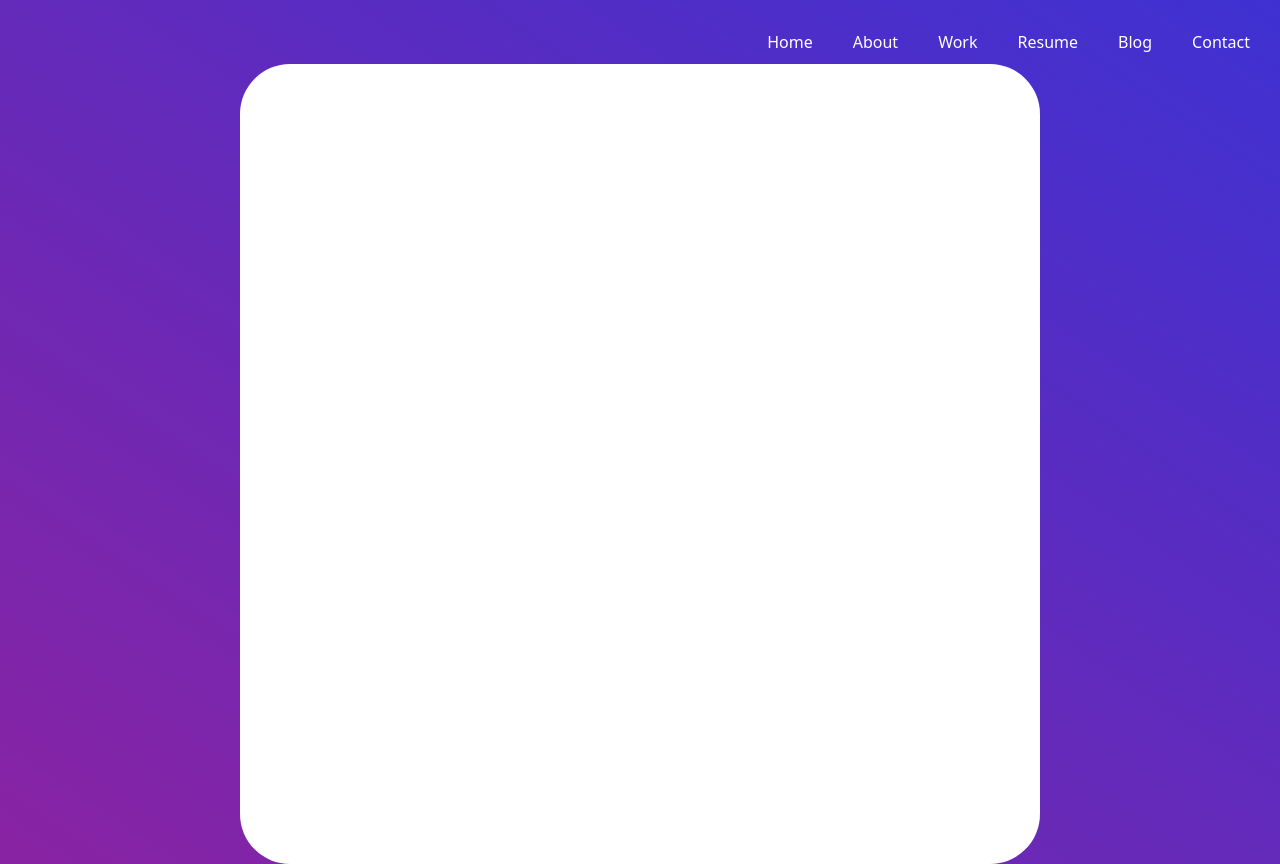
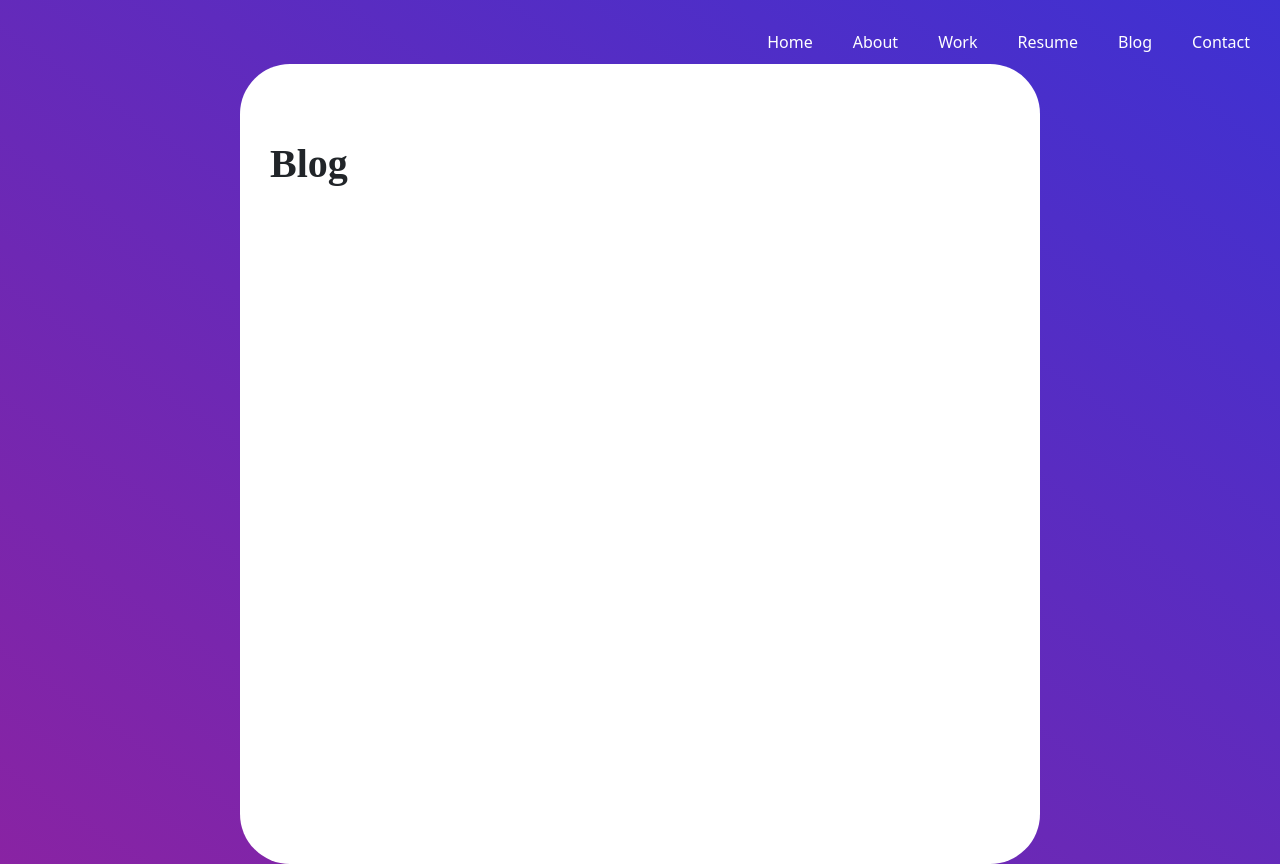
Before and after one commit to shoungruf/mywebsite, a React (Create React App) app: page /blog in a window 1280 px wide. Built offline with nearby package versions, Linux system fonts and the light colour scheme.

Commit message:
pdfchanges

```diff
--- a/src/BlogPage.js
+++ b/src/BlogPage.js
@@ -9,7 +9,7 @@ class BlogPage extends Component {
         <header className="App-Frame">
 
         <div className="white-page">
-
+        <text className="PageHeaders"> Blog</text>
         </div>
 
       </header>
--- a/src/ResumePage.js
+++ b/src/ResumePage.js
@@ -8,7 +8,7 @@ class ResumePage extends Component {
         <header className="App-Frame">
 
         <div className="white-page">
-        {/* <iframe src="./cv3.pdf" width="100%" height="500px"></iframe> */}
+        <iframe src="https://github.com/shoungruf/mywebsite/tree/master/src/cv3.pdf" width="100%" height="100%"></iframe>
         {/* <embed src="./cv3.pdf" width="500" height="375"
  type="application/pdf"></embed> */}
         </div>
```
